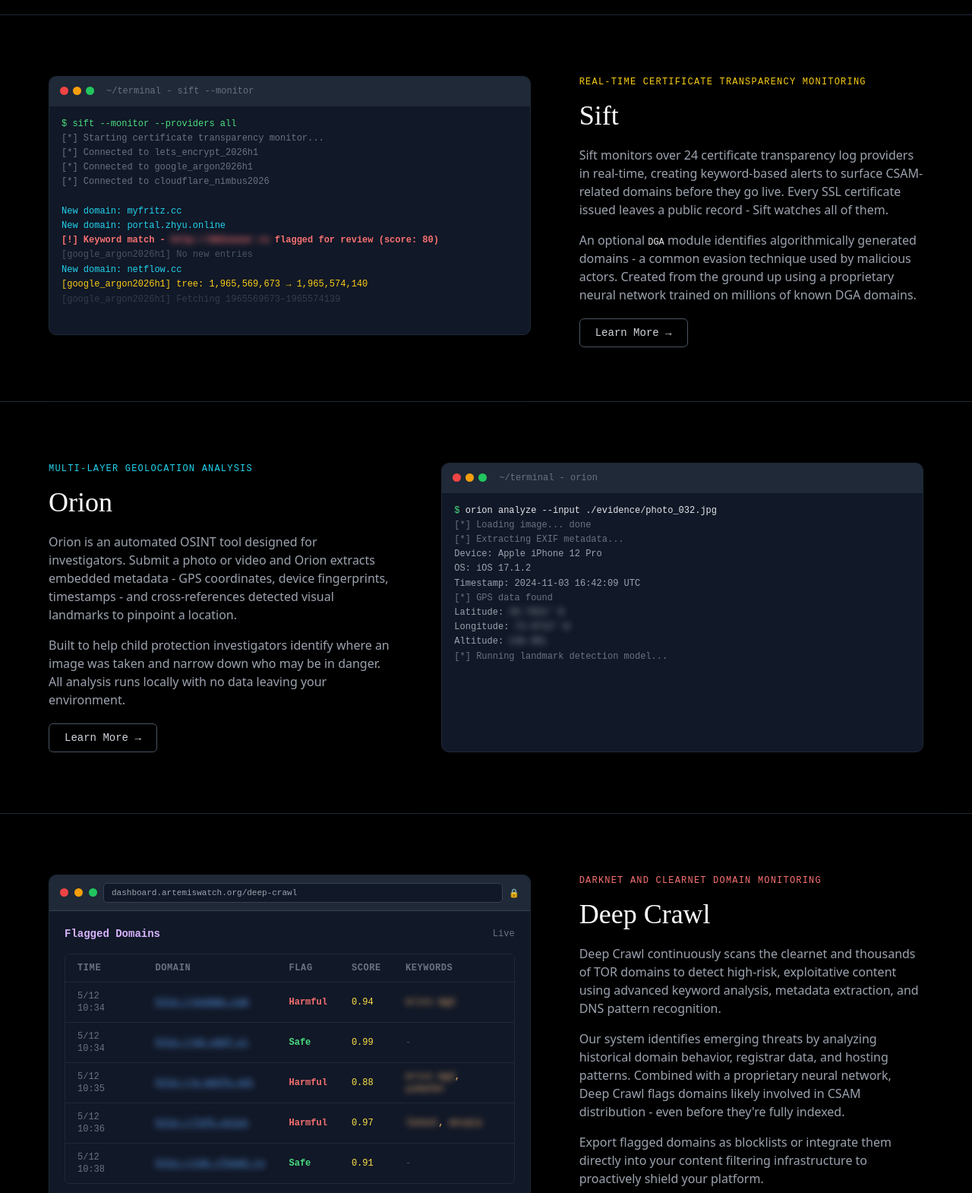
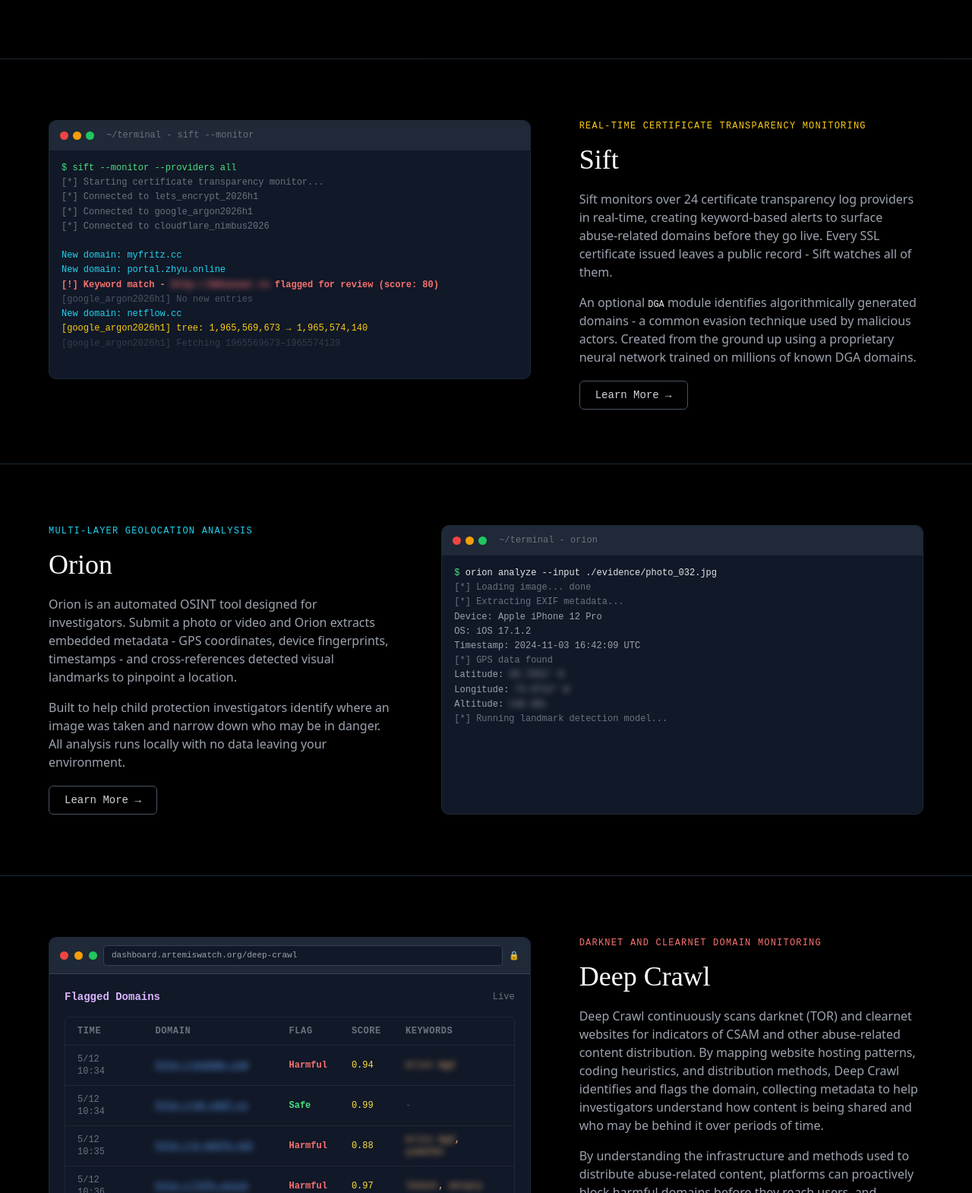
Before and after one commit to artemis-watch/artemiswatch.org, a plain HTML site: page index.html in a window 1280 px wide. Shown: the part 1230-2800 px from the top of the page at 76% size. Drawn offline with nearby package versions, Linux system fonts and the light colour scheme; a web font is replaced by a local one.

Commit message:
more text changes

```diff
--- a/index.html
+++ b/index.html
@@ -155,6 +155,10 @@
             border-color: #22c55e;
             box-shadow: 0 0 0 2px rgba(34,197,94,0.15);
         }
+
+        .leading-tight {
+            line-height: 1.15 !important;
+        }
     </style>
 </head>
 
@@ -190,7 +194,7 @@
         <div class="flex-1 flex items-center px-6 md:px-10 pb-12 pt-8">
             <div>
                 <h1 class="didot text-4xl md:text-6xl lg:text-7xl font-normal leading-tight mb-6">
-                    Software that identifies victims<br />and exposes perpetrators of CSAM
+                    Software that identifies victims<br />and exposes perpetrators<br />of CSAM and online abuse
                 </h1>
                 <p class="text-gray-300 text-base md:text-lg max-w-2xl leading-relaxed">
                     Artemis Watch builds free, open-source tools for investigators, platforms, and child protection agencies. Our software screens content, monitors online abuse, and runs on your infrastructure - protecting your users and compliance boundary.
@@ -272,7 +276,7 @@
             <p class="pt-mono text-xs text-yellow-400 uppercase tracking-widest mb-4">Real-time certificate transparency monitoring</p>
             <h2 class="didot text-3xl md:text-4xl font-normal mb-5 leading-snug">Sift</h2>
             <p class="text-gray-400 text-sm md:text-base leading-relaxed mb-4">
-                Sift monitors over 24 certificate transparency log providers in real-time, creating keyword-based alerts to surface CSAM-related domains before they go live. Every SSL certificate issued leaves a public record - Sift watches all of them.
+                Sift monitors over 24 certificate transparency log providers in real-time, creating keyword-based alerts to surface abuse-related domains before they go live. Every SSL certificate issued leaves a public record - Sift watches all of them.
             </p>
             <p class="text-gray-400 text-sm md:text-base leading-relaxed mb-6">
                 An optional <span class="text-gray-200 pt-mono text-xs">DGA</span> module identifies algorithmically generated domains - a common evasion technique used by malicious actors. Created from the ground up using a proprietary neural network trained on millions of known DGA domains.
@@ -342,13 +346,10 @@
             <p class="pt-mono text-xs text-red-400 uppercase tracking-widest mb-4">Darknet and Clearnet Domain Monitoring</p>
             <h2 class="didot text-3xl md:text-4xl font-normal mb-5 leading-snug">Deep Crawl</h2>
             <p class="text-gray-400 text-sm md:text-base leading-relaxed mb-4">
-                Deep Crawl continuously scans the clearnet and thousands of TOR domains to detect high-risk, exploitative content using advanced keyword analysis, metadata extraction, and DNS pattern recognition.
-            </p>
-            <p class="text-gray-400 text-sm md:text-base leading-relaxed mb-4">
-                Our system identifies emerging threats by analyzing historical domain behavior, registrar data, and hosting patterns. Combined with a proprietary neural network, Deep Crawl flags domains likely involved in CSAM distribution - even before they're fully indexed.
+                Deep Crawl continuously scans darknet (TOR) and clearnet websites for indicators of CSAM and other abuse-related content distribution. By mapping website hosting patterns, coding heuristics, and distribution methods, Deep Crawl identifies and flags the domain, collecting metadata to help investigators understand how content is being shared and who may be behind it over periods of time.
             </p>
             <p class="text-gray-400 text-sm md:text-base leading-relaxed mb-6">
-                Export flagged domains as blocklists or integrate them directly into your content filtering infrastructure to proactively shield your platform.
+                By understanding the infrastructure and methods used to distribute abuse-related content, platforms can proactively block harmful domains before they reach users, and investigators can identify perpetrators and victims more quickly.
             </p>
             <a href="#contact" class="pt-mono text-sm border border-gray-600 text-gray-300 px-5 py-2.5 rounded-md hover:border-white hover:text-white transition">Learn More →</a>
         </div>
```
